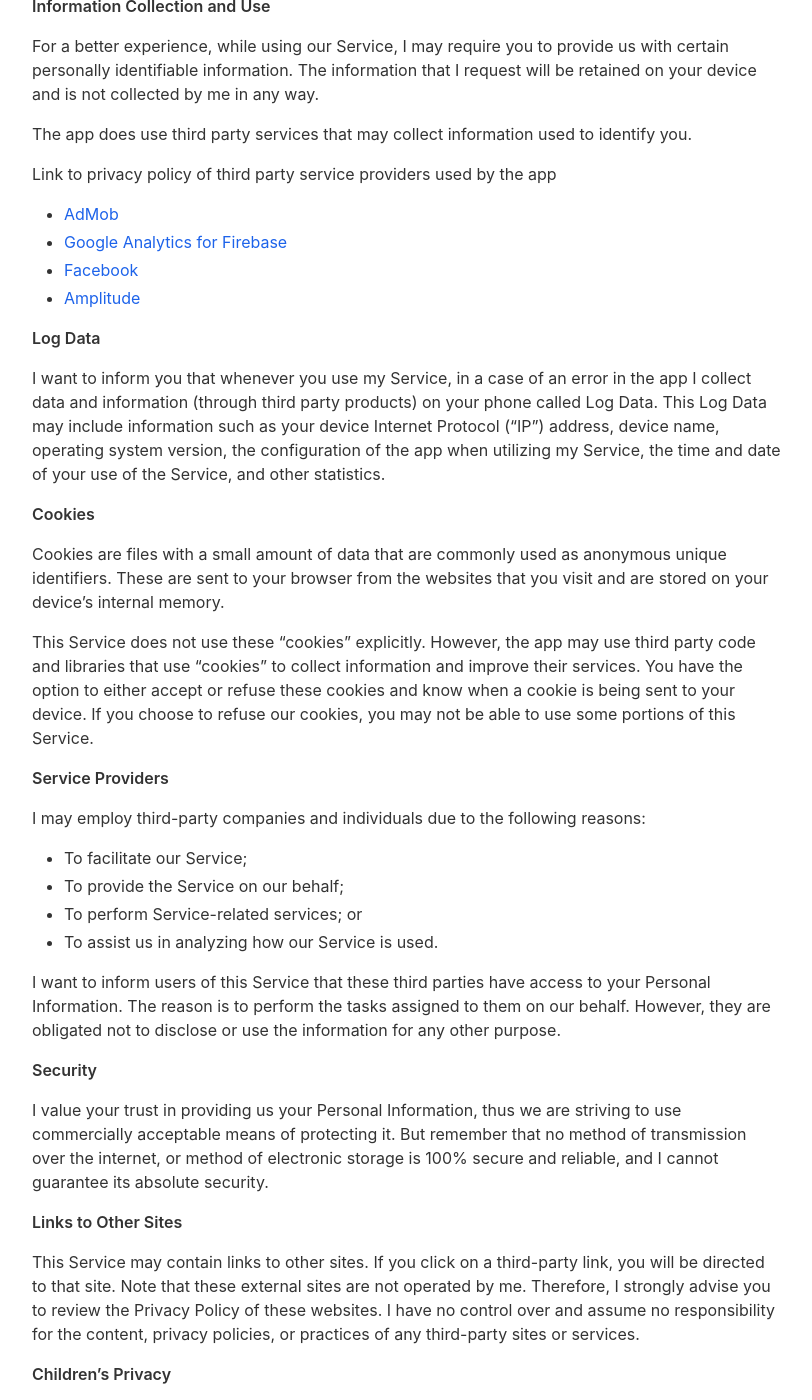
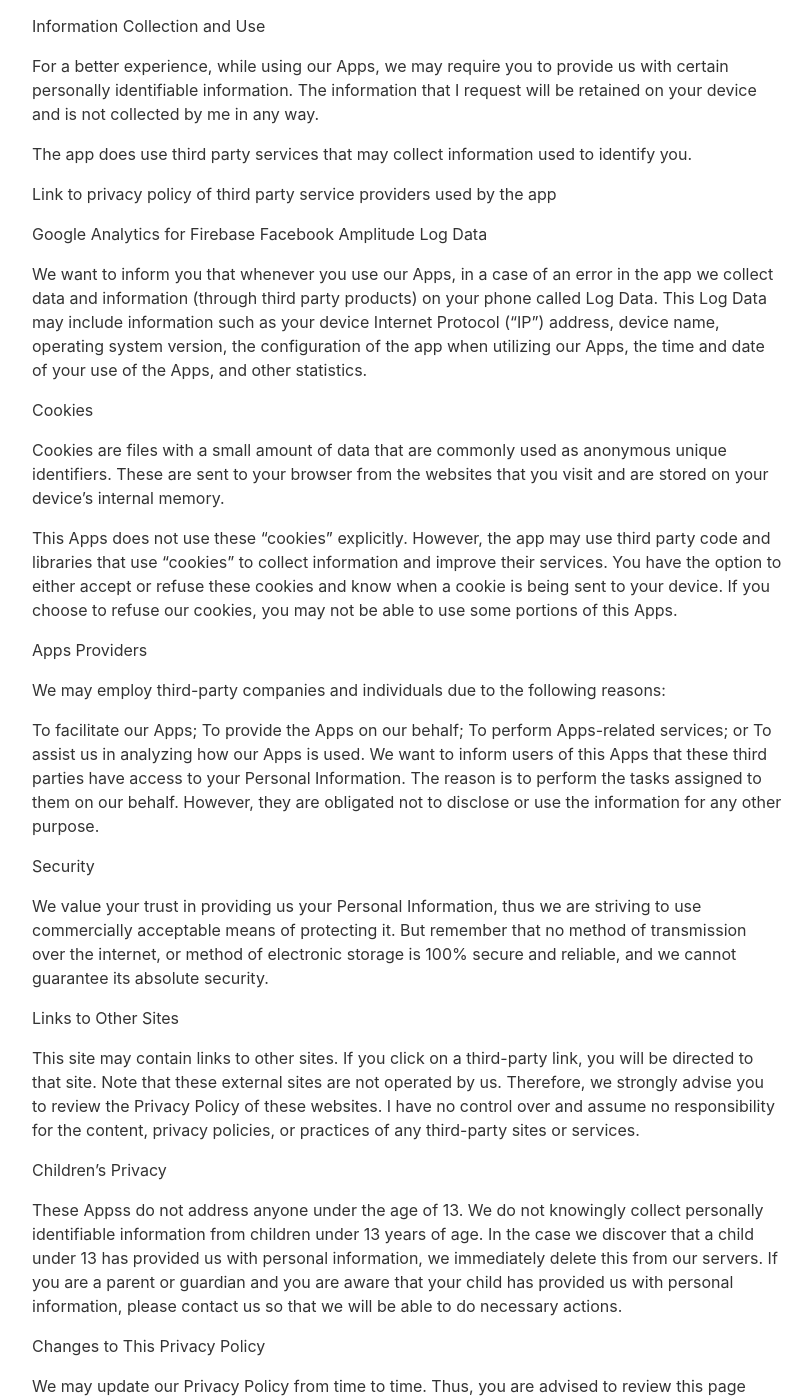
Before and after one commit to artem-sherbachuk/Charging-Play-Landing, a Jekyll site: the page built from _pages/privacypolicy.md, in a window 1280 px wide and 1400 px high, scrolled down 519 px. Shown: the whole window, without its empty margins (233-1045 px from the left). Built offline with Jekyll 4.4.1, drawn with Linux system fonts in a browser that asks for light colours; nearby versions of some CDN libraries; some of the changed text lies outside the part shown.

Commit message:
Update privacypolicy.md

```diff
--- a/_pages/privacypolicy.md
+++ b/_pages/privacypolicy.md
@@ -4,68 +4,74 @@
 include_in_header: false
 ---
 
-**Privacy Policy**
+---
+layout: page
+title: Privacy Policy
+include_in_header: false
+---
 
-Abilo Development built the Charging play: animation maker app as a Freemium app. This SERVICE is provided by Abilo Development at no cost and is intended for use as is.
 
-This page is used to inform visitors regarding my policies with the collection, use, and disclosure of Personal Information if anyone decided to use my Service.
 
-If you choose to use my Service, then you agree to the collection and use of information in relation to this policy. The Personal Information that I collect is used for providing and improving the Service. I will not use or share your information with anyone except as described in this Privacy Policy.
 
-The terms used in this Privacy Policy have the same meanings as in our Terms and Conditions, which is accessible at Charging play: animation maker unless otherwise defined in this Privacy Policy.
+Privacy Policy
 
-**Information Collection and Use**
+Abilo Development built the Apps as a Freemium apps. This APPS is provided by Abilo Development at no cost and is intended for use as is.
 
-For a better experience, while using our Service, I may require you to provide us with certain personally identifiable information. The information that I request will be retained on your device and is not collected by me in any way.
+This page is used to inform visitors regarding our policies with the collection, use, and disclosure of Personal Information if anyone decided to use our Apps.
+
+If you choose to use our Apps, then you agree to the collection and use of information in relation to this policy. The Personal Information that we collect is used for providing and improving the Apps. We will not use or share your information with anyone except as described in this Privacy Policy.
+
+The terms used in this Privacy Policy have the same meanings as in our Terms and Conditions, which is accessible at unless otherwise defined in this Privacy Policy.
+
+Information Collection and Use
+
+For a better experience, while using our Apps, we may require you to provide us with certain personally identifiable information. The information that I request will be retained on your device and is not collected by me in any way.
 
 The app does use third party services that may collect information used to identify you.
 
 Link to privacy policy of third party service providers used by the app
 
-*   [AdMob](https://support.google.com/admob/answer/6128543?hl=en)
-*   [Google Analytics for Firebase](https://firebase.google.com/policies/analytics)
-*   [Facebook](https://www.facebook.com/about/privacy/update/printable)
-*   [Amplitude](https://amplitude.com/privacy)
+Google Analytics for Firebase
+Facebook
+Amplitude
+Log Data
 
-**Log Data**
+We want to inform you that whenever you use our Apps, in a case of an error in the app we collect data and information (through third party products) on your phone called Log Data. This Log Data may include information such as your device Internet Protocol (“IP”) address, device name, operating system version, the configuration of the app when utilizing our Apps, the time and date of your use of the Apps, and other statistics.
 
-I want to inform you that whenever you use my Service, in a case of an error in the app I collect data and information (through third party products) on your phone called Log Data. This Log Data may include information such as your device Internet Protocol (“IP”) address, device name, operating system version, the configuration of the app when utilizing my Service, the time and date of your use of the Service, and other statistics.
+Cookies
 
-**Cookies**
+Cookies are files with a small amount of data that are commonly used as anonymous unique identifiers. These are sent to your browser from the websites that you visit and are stored on your device’s internal memory.
 
-Cookies are files with a small amount of data that are commonly used as anonymous unique identifiers. These are sent to your browser from the websites that you visit and are stored on your device's internal memory.
+This Apps does not use these “cookies” explicitly. However, the app may use third party code and libraries that use “cookies” to collect information and improve their services. You have the option to either accept or refuse these cookies and know when a cookie is being sent to your device. If you choose to refuse our cookies, you may not be able to use some portions of this Apps.
 
-This Service does not use these “cookies” explicitly. However, the app may use third party code and libraries that use “cookies” to collect information and improve their services. You have the option to either accept or refuse these cookies and know when a cookie is being sent to your device. If you choose to refuse our cookies, you may not be able to use some portions of this Service.
+Apps Providers
 
-**Service Providers**
+We may employ third-party companies and individuals due to the following reasons:
 
-I may employ third-party companies and individuals due to the following reasons:
+To facilitate our Apps;
+To provide the Apps on our behalf;
+To perform Apps-related services; or
+To assist us in analyzing how our Apps is used.
+We want to inform users of this Apps that these third parties have access to your Personal Information. The reason is to perform the tasks assigned to them on our behalf. However, they are obligated not to disclose or use the information for any other purpose.
 
-*   To facilitate our Service;
-*   To provide the Service on our behalf;
-*   To perform Service-related services; or
-*   To assist us in analyzing how our Service is used.
+Security
 
-I want to inform users of this Service that these third parties have access to your Personal Information. The reason is to perform the tasks assigned to them on our behalf. However, they are obligated not to disclose or use the information for any other purpose.
+We value your trust in providing us your Personal Information, thus we are striving to use commercially acceptable means of protecting it. But remember that no method of transmission over the internet, or method of electronic storage is 100% secure and reliable, and we cannot guarantee its absolute security.
 
-**Security**
+Links to Other Sites
 
-I value your trust in providing us your Personal Information, thus we are striving to use commercially acceptable means of protecting it. But remember that no method of transmission over the internet, or method of electronic storage is 100% secure and reliable, and I cannot guarantee its absolute security.
+This site may contain links to other sites. If you click on a third-party link, you will be directed to that site. Note that these external sites are not operated by us. Therefore, we strongly advise you to review the Privacy Policy of these websites. I have no control over and assume no responsibility for the content, privacy policies, or practices of any third-party sites or services.
 
-**Links to Other Sites**
+Children’s Privacy
 
-This Service may contain links to other sites. If you click on a third-party link, you will be directed to that site. Note that these external sites are not operated by me. Therefore, I strongly advise you to review the Privacy Policy of these websites. I have no control over and assume no responsibility for the content, privacy policies, or practices of any third-party sites or services.
+These Appss do not address anyone under the age of 13. We do not knowingly collect personally identifiable information from children under 13 years of age. In the case we discover that a child under 13 has provided us with personal information, we immediately delete this from our servers. If you are a parent or guardian and you are aware that your child has provided us with personal information, please contact us so that we will be able to do necessary actions.
 
-**Children’s Privacy**
+Changes to This Privacy Policy
 
-These Services do not address anyone under the age of 13. I do not knowingly collect personally identifiable information from children under 13 years of age. In the case I discover that a child under 13 has provided me with personal information, I immediately delete this from our servers. If you are a parent or guardian and you are aware that your child has provided us with personal information, please contact me so that I will be able to do necessary actions.
-
-**Changes to This Privacy Policy**
-
-I may update our Privacy Policy from time to time. Thus, you are advised to review this page periodically for any changes. I will notify you of any changes by posting the new Privacy Policy on this page.
+We may update our Privacy Policy from time to time. Thus, you are advised to review this page periodically for any changes. We will notify you of any changes by posting the new Privacy Policy on this page.
 
 This policy is effective as of 2021-07-07
 
 **Contact Us**
 
-If you have any questions or suggestions about my Privacy Policy, do not hesitate to contact me at abilodevelopment@gmail.com.
+If you have any questions or suggestions about my Privacy Policy, do not hesitate to contact us at abilodevelopment@gmail.com.
```
